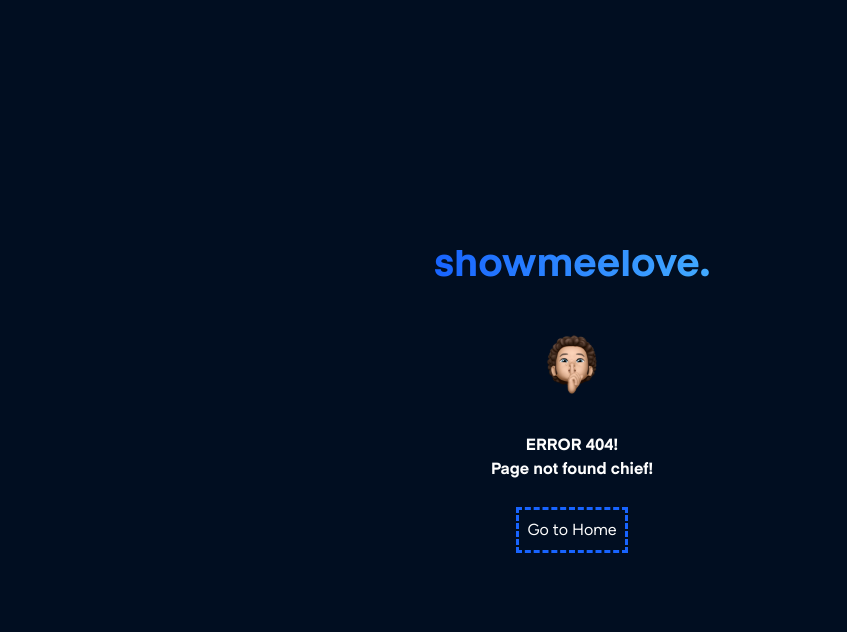
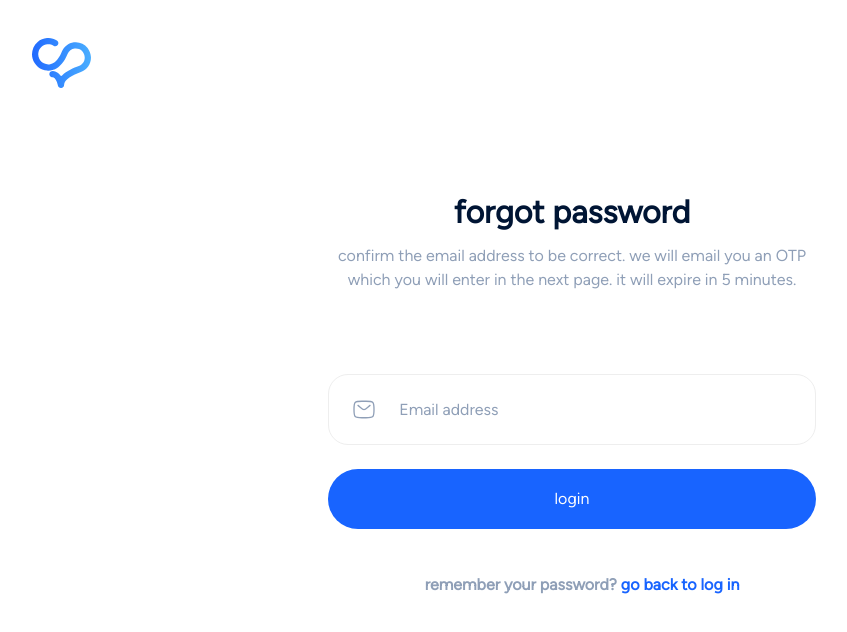
Before and after one commit to showmeelove/sml-landing-page, a React (Vite) app: page /forgot-password in a window 1280 px wide. Before the commit this address had no page. Shown: the top 632 px of the page, without its empty margins (68-915 px from the left). Built offline with nearby package versions, Linux system fonts and the light colour scheme.

Commit message:
Feat - Implemented Forgot Password Page (not functional yet)

```diff
--- a/src/App.jsx
+++ b/src/App.jsx
@@ -5,6 +5,7 @@ import { Route, Routes } from "react-router-dom";
 import Landing from "./components/landing/Landing";
 import SignUp from "./components/auth/SignUp";
 import Login from "./components/auth/Login";
+import ForgotPassword from "./components/auth/ForgotPassword";
 import Error from "./Error";
 
 const App = () => {
@@ -19,6 +20,7 @@ const App = () => {
       "/": "showmeelove || home",
       "/signup": "showmeelove || create account",
       "/login": "showmeelove || login",
+      "/forgot-password": "showmeelove || forgot password",
       "*": "showmeelove || error",
       // Add more routes and titles as needed
     };
@@ -42,6 +44,7 @@ const App = () => {
         <Route path="/" element={<Landing />} />
         <Route path="/signup" element={<SignUp />} />
         <Route path="/login" element={<Login />} />
+        <Route path="/forgot-password" element={<ForgotPassword />} />
         <Route path="*" element={<Error />} />
       </Routes>
     </>
--- /dev/null
+++ b/src/components/auth/ForgotPassword.jsx
@@ -0,0 +1,234 @@
+/* eslint-disable react/prop-types */
+import { Link } from "react-router-dom"
+import logo from "../../assets/images/sml.svg";
+import Input from "../ui/Input";
+import { useState, useReducer } from 'react'
+import email_icon from '../../assets/icons/mail.svg'
+import Button from "../ui/Button";
+import password_icon from '../../assets/icons/password.png'
+
+
+const authStatusEnum = {
+  auth_forgot_password_screen: 'forgot-password-screen',
+  auth_otp_screen: 'otp-screen',
+  auth_change_password_screen: 'change-password-screen'
+}
+
+const ForgotPassword = () => {
+
+  const [authStatus, setAuthStatus] = useState(authStatusEnum.auth_forgot_password_screen)
+
+  const authStatusHandler = (val) => setAuthStatus(val)
+
+
+  return (
+    <div className={`bg-white w-full min-h-screen`}>
+      <div className={`mx-[100px] pt-[30px] flex flex-col items-center gap-[30px] md:pt-[38px] md:flex md:flex-row md:items-center md:justify-between`}>
+        <Link to="/">
+          <img src={logo} alt="logo" />
+        </Link>
+      </div>
+
+      { authStatus === authStatusEnum.auth_forgot_password_screen && <ForgotPasswordScreen authStatusHandler={authStatusHandler} /> }
+      { authStatus === authStatusEnum.auth_otp_screen && <EnterOTPScreen authStatusHandler={authStatusHandler} /> }
+      { authStatus === authStatusEnum.auth_change_password_screen && <ChangePasswordScreen authStatusHandler={authStatusHandler} /> }
+
+    </div>
+  )
+}
+
+export default ForgotPassword
+
+
+const ForgotPasswordScreen = ({authStatusHandler}) => {
+
+  const [email, setEmail] = useState("")
+
+  const submit = (e) => {
+    e.preventDefault()
+
+    authStatusHandler(authStatusEnum.auth_otp_screen)
+  }
+
+  return (
+    <section className="py-[100px] mx-auto w-full max-w-[520px] font-figtree px-4">
+      <header className="pb-8">
+        <h1 className='text-[#001534] text-[#001534] text-[32px] font-bold text-center'>forgot password</h1>
+        <p className='text-[#8F9FB7] pt-2 text-center'>confirm the email address to be correct. we will email you an OTP which you will enter in the next page. it will expire in 5 minutes.</p>
+      </header>
+      <form onSubmit={submit} className='pt-[50px] flex flex-col gap-y-6'>
+        <fieldset className='flex items-center'>
+          <Input
+            type="email"
+            value={email}
+            onChange={(e) => setEmail(e.target.value)}
+            leading={email_icon}
+            placeholder="Email address"
+          />
+        </fieldset>
+        <fieldset>
+          <Button>login</Button>
+        </fieldset>
+        <fieldset className="pl-5 grid place-items-center pt-5">
+          <p className='text-[#8F9FB7] font-semibold'>remember your password? <Link to='/signup' className="text-primary">go back to log in</Link></p>
+        </fieldset>
+      </form>
+    </section>
+  )
+}
+
+const EnterOTPScreen = ({ authStatusHandler }) => {
+
+
+  const submit = (e) => {
+    e.preventDefault()
+
+    authStatusHandler(authStatusEnum.auth_change_password_screen)
+  }
+
+  const init = {
+    input_1:'',
+    input_2:'',
+    input_3:'',
+    input_4:'',
+    input_5:'',
+    input_6:'',
+  }
+
+  const reducer = (state, action) =>{
+
+    switch(action.type){
+      case "input_1": {
+        return {
+          ...state,
+          input_1: action.payload
+        }
+      }
+      case "input_2": {
+        return {
+          ...state,
+          input_2: action.payload
+        }
+      }
+      case "input_3": {
+        return {
+          ...state,
+          input_3: action.payload
+        }
+      }
+      case "input_4": {
+        return {
+          ...state,
+          input_4: action.payload
+        }
+      }
+      case "input_5": {
+        return {
+          ...state,
+          input_5: action.payload
+        }
+      }
+      case "input_6": {
+        return {
+          ...state,
+          input_6: action.payload
+        }
+      }
+    }
+  }
+
+  const [state, dispatch] = useReducer(reducer, init)
+
+  const otpHandler = (e, k) =>{
+
+    if((state[k] > -1 && state[k] < 10) && e.target.value === ''){
+      /*
+       When an input value is deleted, move current input focus to the previous input element
+      */
+      dispatch({type: k, payload: e.target.value})
+      e.target?.previousElementSibling?.focus()
+
+    } else if (e.target.value > -1 && e.target.value < 10){
+      /*
+       When an input value is a valid (0-9), move current input focus to the next input element
+      */
+      dispatch({type: k, payload: e.target.value})
+      e.target?.nextElementSibling?.focus()
+
+    }
+
+  }
+
+  return (
+    <section className="py-[100px] mx-auto w-full max-w-max font-figtree px-4">
+      <header className="pb-8">
+        <h1 className='text-[#001534] text-[#001534] text-[32px] font-bold text-center'>enter OTP</h1>
+        <p className='text-[#8F9FB7] pt-2 text-center'>We just sent an OTP to demo***********.com. Didn&rsquo;t see it?</p>
+        <p className='text-[#8F9FB7] pt-2 text-center'>Check your spam folder.</p>
+      </header>
+      <form onSubmit={submit} className='pt-[50px] flex flex-col gap-y-14'>
+        <fieldset className='flex items-center gap-x-2 md:gap-x-5 max-w-max mx-auto'>
+          {
+            Object.keys(init).map((k, i) => (
+              <input
+                key={i}
+                type="number"
+                value={state[k]}
+                onChange={(e) => otpHandler(e, k)}
+                className="sm-otp-input rounded-[6px] md:rounded-[20px] text-[20px] md:text-[32px] w-[40px] h-[50px] md:h-[92px] md:w-[78px]"
+                maxLength={1}
+                placeholder="⚫"
+              />
+            ))
+          }
+        </fieldset>
+        <fieldset className="grid place-items-center">
+          <Button className="max-w-fit px-16">continue</Button>
+        </fieldset>
+      </form>
+    </section>
+  )
+}
+
+const ChangePasswordScreen = ({authStatusHandler}) => {
+
+  const [password, setPassword] = useState("")
+  const [confirmPassword, setConfirmPassword] = useState("")
+
+  const submit = (e) => {
+    e.preventDefault()
+
+    authStatusHandler(authStatusEnum.auth_otp_screen)
+  }
+
+  return (
+    <section className="py-[100px] mx-auto w-full max-w-[520px] font-figtree px-4">
+      <header className="pb-8">
+        <h1 className='text-[#001534] text-[#001534] text-[32px] font-bold text-center'>choose new password</h1>
+      </header>
+      <form onSubmit={submit} className='pt-10 flex flex-col gap-y-6'>
+        <fieldset className='flex items-center'>
+          <Input
+            type="password"
+            value={password}
+            onChange={(e) => setPassword(e.target.value)}
+            leading={password_icon}
+            placeholder="Password"
+          />
+        </fieldset>
+        <fieldset className='flex items-center'>
+          <Input
+            type="password"
+            value={confirmPassword}
+            onChange={(e) => setConfirmPassword(e.target.value)}
+            leading={password_icon}
+            placeholder="Confirm password"
+          />
+        </fieldset>
+        <fieldset className='pt-10'>
+          <Button>reset password</Button>
+        </fieldset>
+      </form>
+    </section>
+  )
+}
--- a/src/components/ui/Button.jsx
+++ b/src/components/ui/Button.jsx
@@ -1,8 +1,11 @@
 /* eslint-disable react/prop-types */
 
-const Button = ({children}) => {
+const Button = (props) => {
+
+  const { children, className, ...prop } = props
+
   return (
-    <button className={`grid place-items-center bg-primary rounded-[100px] h-[60px] w-full`}>{children}</button>
+    <button className={`grid place-items-center bg-primary rounded-[100px] h-[60px] w-full ${className}`} {...prop}>{children}</button>
   )
 }
 
--- a/src/index.css
+++ b/src/index.css
@@ -110,3 +110,24 @@ body::-webkit-scrollbar-thumb {
   -webkit-transform-origin: 0 0;
   -webkit-transform: translateY(-15px) scale(0.8);
 }
+
+input[type=number]::-webkit-inner-spin-button,
+input[type=number]::-webkit-outer-spin-button {
+    -webkit-appearance: none;
+    -moz-appearance: none;
+    appearance: none;
+    margin: 0;
+}
+
+.sm-otp-input{
+  border:2px solid #eee;
+  outline:none;
+  text-align:center;
+  color:#001534;
+  font-family:"figtree";
+  font-weight:700;
+}
+
+.sm-otp-input:focus{
+  border-color:#1864FF;
+}
--- a/src/main.jsx
+++ b/src/main.jsx
@@ -1,13 +1,10 @@
-import React from "react";
 import ReactDOM from "react-dom/client";
 import { BrowserRouter } from "react-router-dom";
 import App from "./App.jsx";
 import "./index.css";
 
 ReactDOM.createRoot(document.getElementById("root")).render(
-  <React.StrictMode>
     <BrowserRouter>
       <App />
     </BrowserRouter>
-  </React.StrictMode>
 );
```
Also changed, not shown: 1 other file (tests, documents, lock files or other folders).
